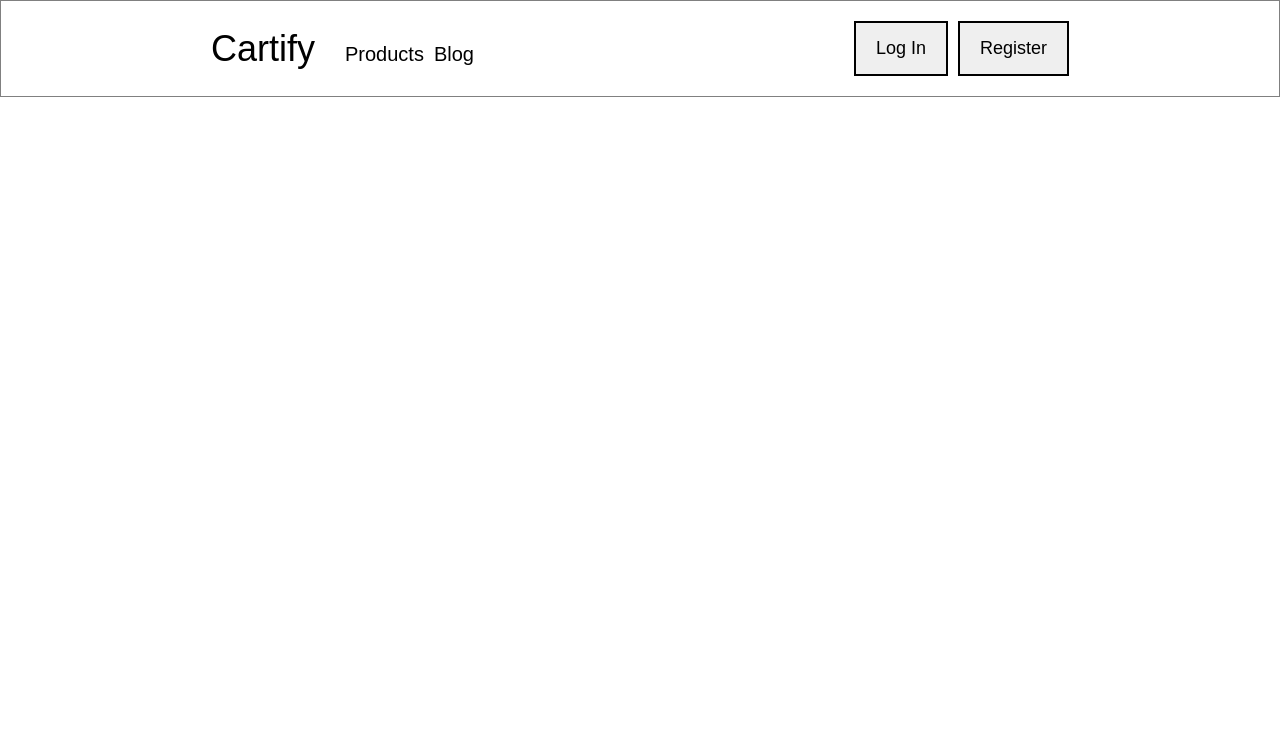
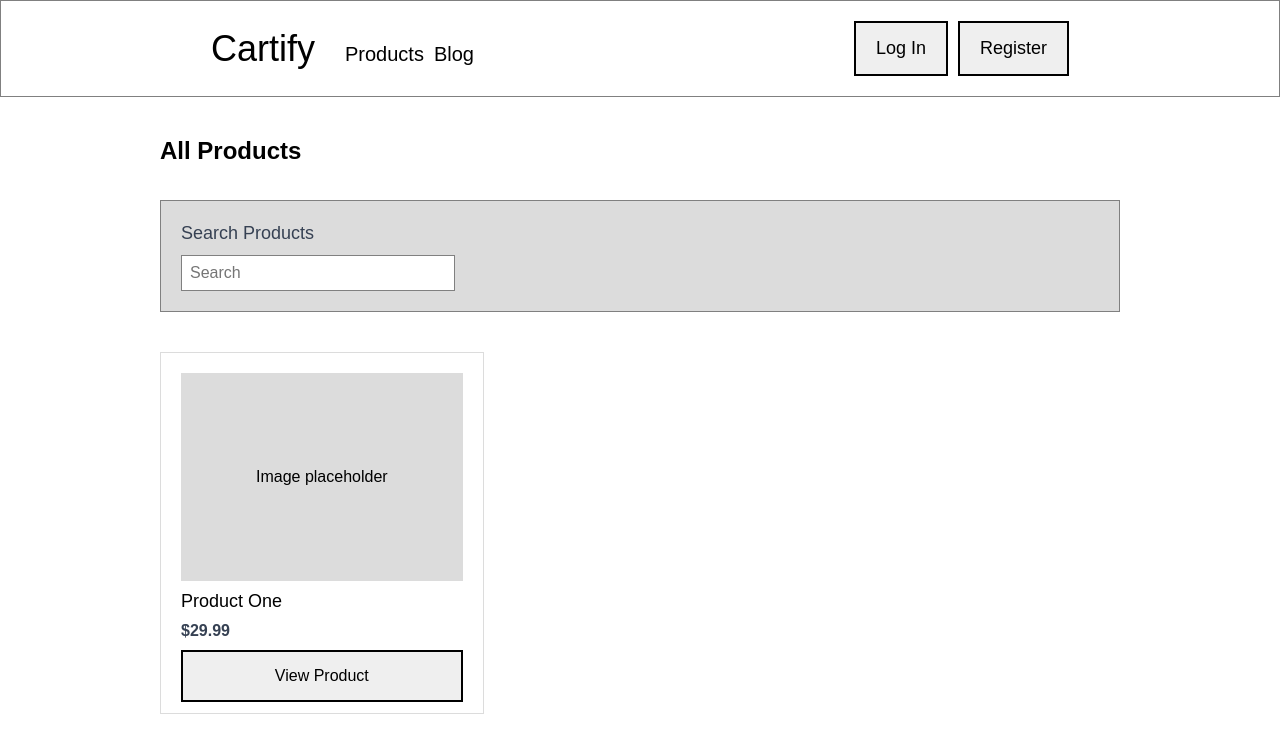
Before and after one commit to Hamzah-Amir/Django-course, a Django app: template Cartify/templates/products/home.html in a window 1280 px wide. Shown: the top 753 px of the page. Run offline with Django 5.2, Linux system fonts and the light colour scheme; the template is opened without the code that fills it, so the values that code supplies are empty; parts of the project's set-up code (start-up, migrations or seed data) failed here and were passed over.

Commit message:
creeated landing page

```diff
--- a/Cartify/static/products/home.css
+++ b/Cartify/static/products/home.css
@@ -0,0 +1,91 @@
+.search {
+    max-width: 75%;
+    margin: 40px auto;
+}
+
+.search-box {
+    display: flex;
+    flex-direction: column;
+    gap: 10px;
+    border: 0.5px solid gray;
+    padding: 20px;
+    margin-top: 35px;
+    background-color: gainsboro;
+    height: 70px;
+}
+
+.search-form  {
+    display: flex;
+    flex-direction: column;
+    gap: 10px;
+}
+
+.search-form input[type="text"] {
+    padding: 8px;
+    border: 1px solid gray;
+    font-size: 16px;
+    width: 20vw;
+}
+
+form label {
+    color: rgb(21.15% 25.5% 32.47%);
+    font-size: 18px;
+    line-height: 24px;
+    font-weight: 500;
+}
+
+.products-cont {
+    max-width: 75%;
+    margin: 40px auto;
+    gap: 10px;
+    display: flex;
+    flex-wrap: wrap;
+}
+
+.product-card {
+    border: 1px solid gainsboro;
+    width: 22vw;
+    height: 40vh;
+    padding: 20px;
+}
+
+.product-img {
+    background-color: gainsboro;
+    display: flex;
+    justify-content: center;
+    align-items: center;
+    width: 100%;
+    height: 65%;
+    margin: auto;
+}
+
+
+.product-detail {
+    display: flex;
+    flex-direction: column;
+    gap: 10px;
+    margin-top: 10px;
+}
+
+.product-title {
+    font-size: 18px;
+    font-weight: 500;
+    color: black;
+    font-style: normal;
+}
+
+.product-price {
+    font-size: 16px;
+    font-weight: 600;
+    color: rgb(21.15% 25.5% 32.47%);
+}
+
+.product-card .btn {
+    padding: 15px;
+    width: 100%;
+    font-size: 16px;
+    border: none;
+    color: black;
+    border: 2px solid black;
+    cursor: pointer;
+}
--- a/Cartify/templates/products/home.html
+++ b/Cartify/templates/products/home.html
@@ -1,7 +1,34 @@
 {% extends "base.html" %}
 
-{% block title  %}Cartify - Your All in one Store{% endblock title  %}
+{% block title %}Cartify - Your All in one Store{% endblock title %}
 
-{% block extra_head %}{% endblock extra_head %}
+{% load static %}
 
-{% block body %}{% endblock body %}
+{% block extra_head %}
+<link rel="stylesheet" href="{% static 'products/home.css' %}">
+{% endblock extra_head %}
+
+{% block body %}
+<section class='search'>
+    <h1>All Products</h1>
+    <div class="search-box">
+        <form class="search-form" action="get">
+            <label for='search-input'>Search Products</label>
+            <input type="text" id='search-input' name='search' placeholder='Search'>
+        </form>
+    </div>
+</section>
+<section class='products-cont'>
+
+    <div class="product-card">
+        <div class="product-img">
+            <span>Image placeholder</span>
+        </div>
+        <div class="product-detail">
+            <span class='product-title'>Product One</span>
+            <span class='product-price'>$29.99</span>
+            <button class='btn'>View Product</button>
+        </div>
+    </div>
+</section>
+{% endblock body %}
```
